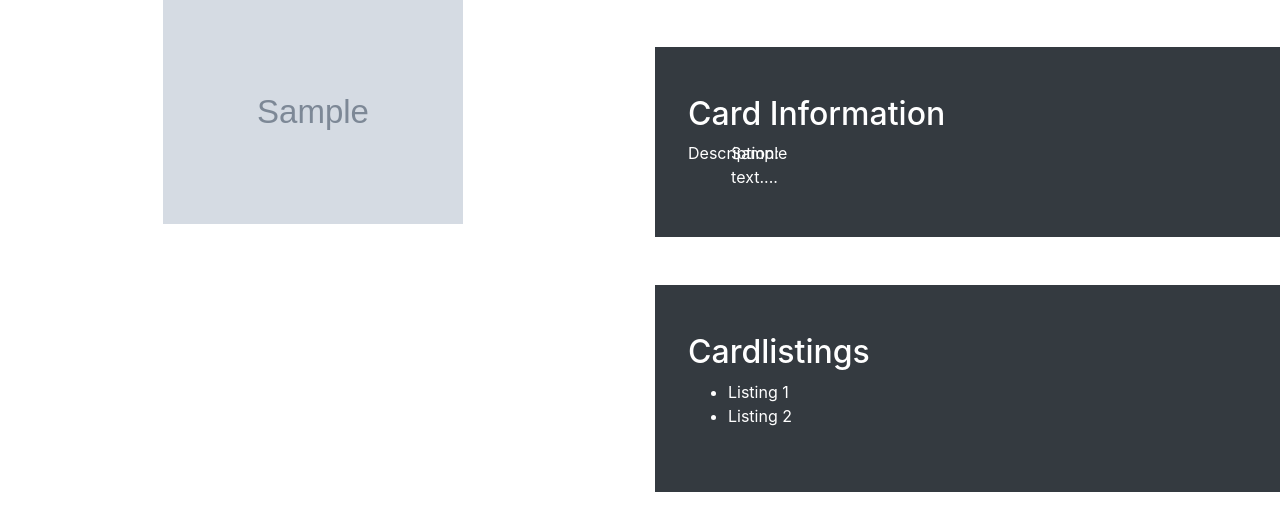
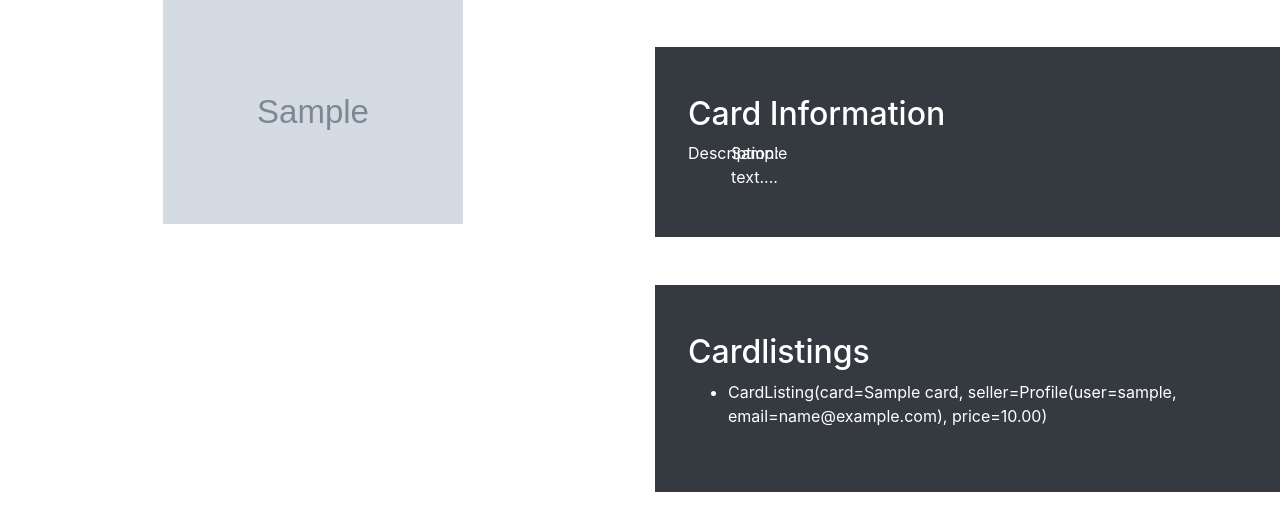
Before and after one commit to ginalamp/TCGPlayer, a Django app: page /cards/card/1 in a window 1280 px wide. Shown: the part 161-692 px from the top of the page. Run offline with Django 3.2, Linux system fonts and the light colour scheme; tables that the repository leaves empty hold one stand-in row (values such as "Sample post"); grey boxes marked "Sample" are stand-in pictures; some libraries are stand-ins or nearby versions.

Commit message:
Add cardlisting objects for a specific card

```diff
--- a/src/tcgplaya/templates/tcgplaya/card.html
+++ b/src/tcgplaya/templates/tcgplaya/card.html
@@ -42,8 +42,9 @@
             </div>
             <div class="row">
                 <ul>
-                    <li>Listing 1</li>
-                    <li>Listing 2</li>
+                {% for listing in listings %}
+                    <li>{{ listing }}
+                {% endfor %}
                 </ul>
             </div>
         </div>
--- a/src/tcgplaya/views.py
+++ b/src/tcgplaya/views.py
@@ -17,21 +17,11 @@ def home_view(request):
 def card_view(request, id):
     context = {}
     card = Card.objects.get(id=id)
+    listings = CardListing.objects.filter(card=card)
 
     context = dict(
-        card = card
-
-        # name=card.name,
-        # id=card.id,
-        # rarity=card.rarity,
-        # card_set=card.cardset,
-        # suggested_price=card.usd,
-        # card_image=card.img_id,
-        # mana_cost=card.mana_cost,
-        # power=card.power,
-        # toughness=card.toughness,
-        # description=card.flavor_text,
-        # popularity=card.edhrec_rank
+        card = card,
+        listings=listings
     )
     return render(request, 'tcgplaya/card.html', context)
 
```
